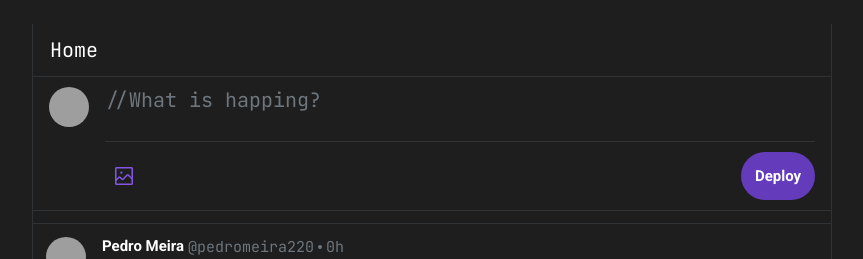
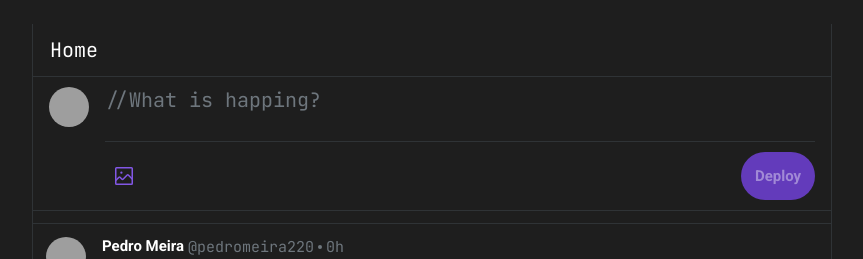
Before and after one commit to pedromeira220/twitter-clone, a React (Vite) app in the folder client/: page / in a window 1280 px wide. Shown: the top 259 px of the page, without its empty margins (208-1071 px from the left). Built offline with nearby package versions, Linux system fonts and the light colour scheme; grey boxes are pictures that could not be loaded.

Commit message:
Adding the opacity props to the text based if the button main is disable

```diff
--- a/client/src/components/ButtonMain/index.tsx
+++ b/client/src/components/ButtonMain/index.tsx
@@ -8,10 +8,10 @@ type buttonMainProps = ButtonHTMLAttributes<HTMLButtonElement> & {
 	width?: string;
 };
 
-export function ButtonMain({ text, width, ...rest }: buttonMainProps) {
+export function ButtonMain({ text, width,disabled,  ...rest }: buttonMainProps) {
 	return (
-		<Container {...rest} width={width}>
-			<Title>
+		<Container disabled={disabled} {...rest} width={width}>
+			<Title disabled={disabled}>
 				<TextBodyBold>{text}</TextBodyBold>
 			</Title>
 		</Container>
--- a/client/src/components/ButtonMain/style.ts
+++ b/client/src/components/ButtonMain/style.ts
@@ -41,6 +41,12 @@ export const Container = styled.button<containerProps>`
     }
 `;
 
-export const Title = styled.span`
 
+type titleProps = {
+    disabled: boolean | undefined;
+}
+
+export const Title = styled.span<titleProps>`
+
+    opacity: ${(props) => props.disabled ? 0.4 : 1}
 `;
```
